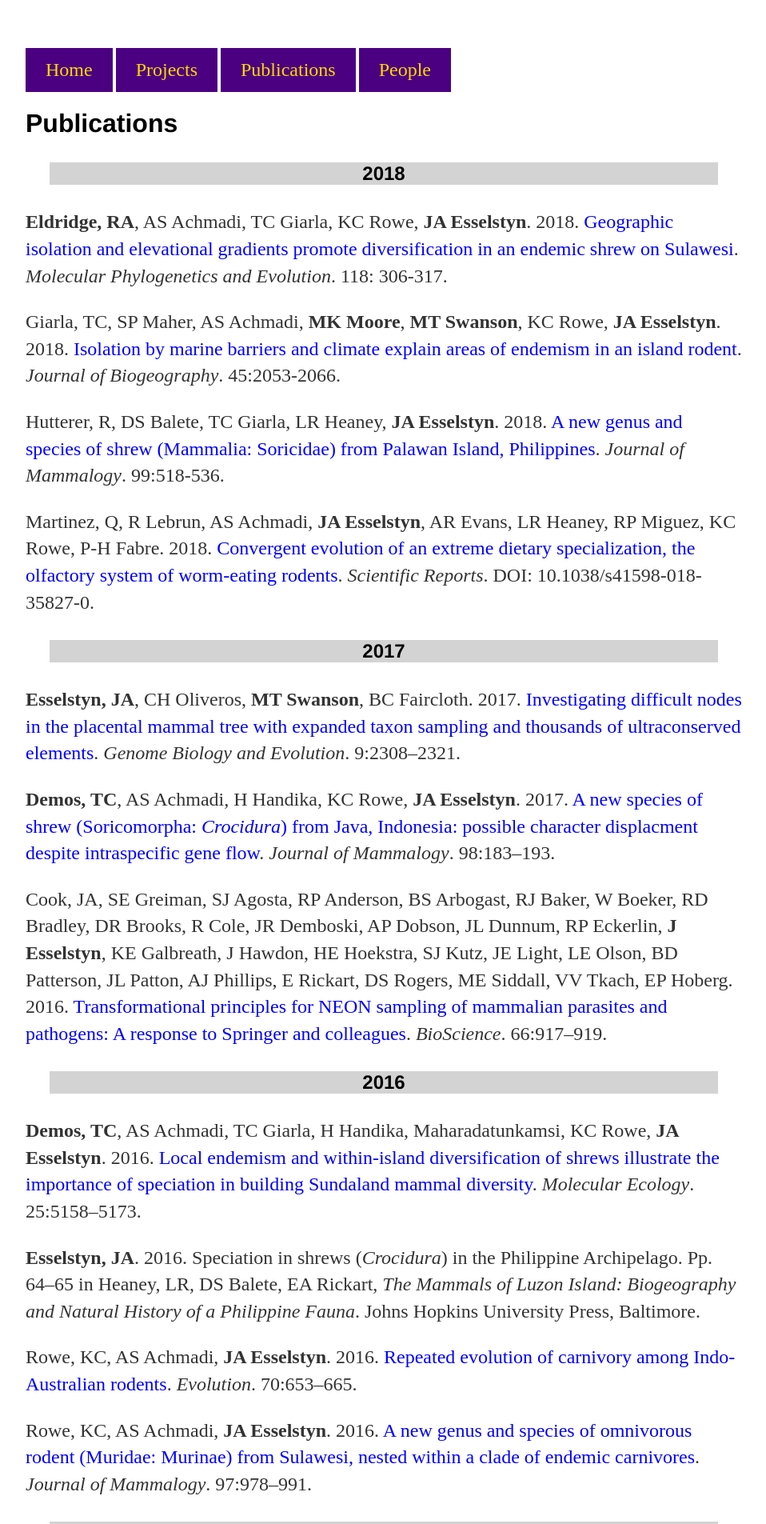
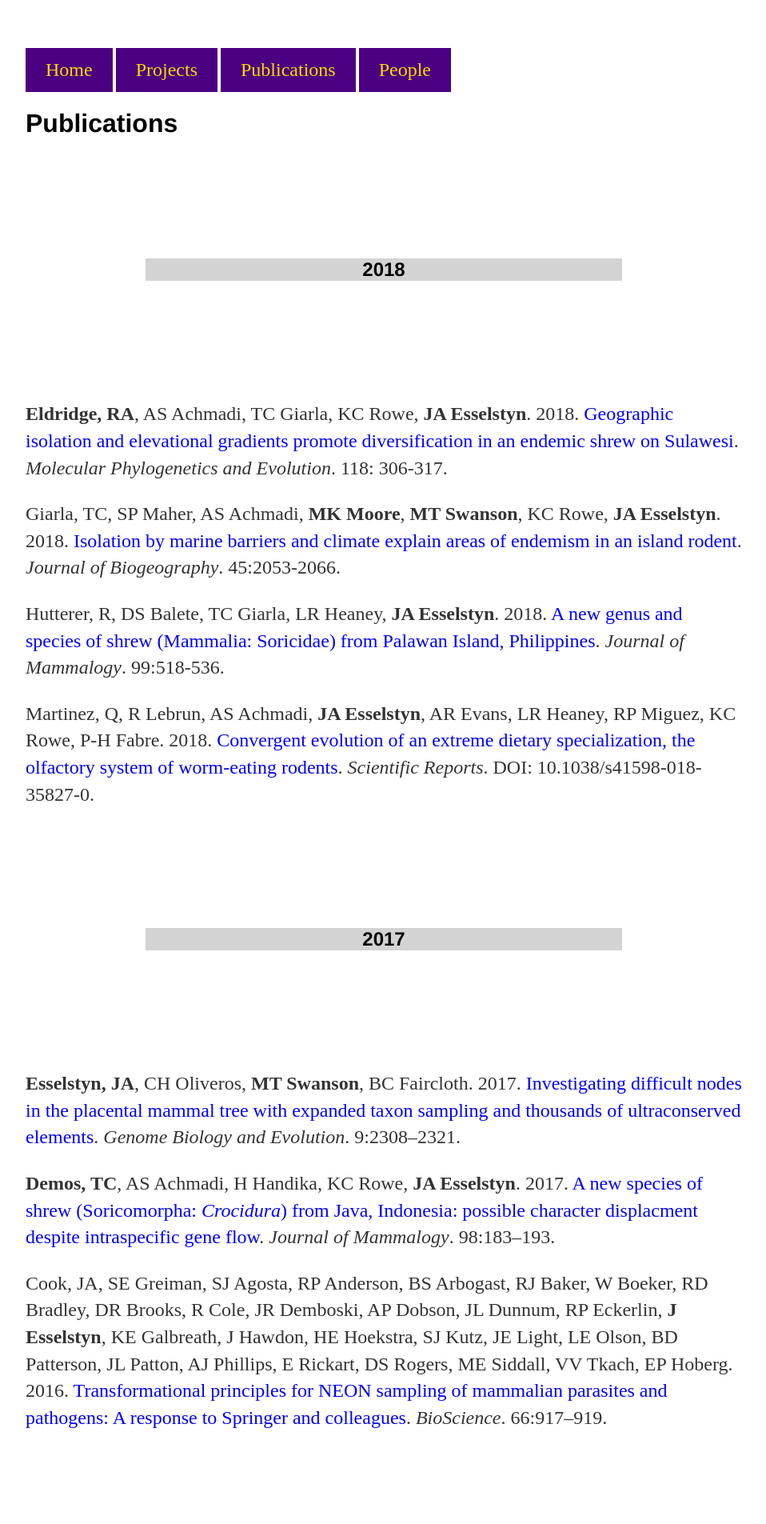
Before and after one commit to esselstyn/esselstyn.github.io, a Jekyll site: the page built from publications.md, in a window 1280 px wide. Shown: the top 1905 px of the page at 80% size, without its empty margins (160-1118 px from the left). Built offline with Jekyll 4.4.1, drawn with Linux system fonts in a browser that asks for light colours.

Commit message:
Update main.css

```diff
--- a/css/main.css
+++ b/css/main.css
@@ -32,7 +32,7 @@ h3 {
     font-family:'Helvetica', 'Arial', 'Sans-Serif';
     text-align: center;
     background-color: lightgray;
-    margin: 30px;
+    margin: 150px;
 }
 p {
     font-size: 1.5em;
```
